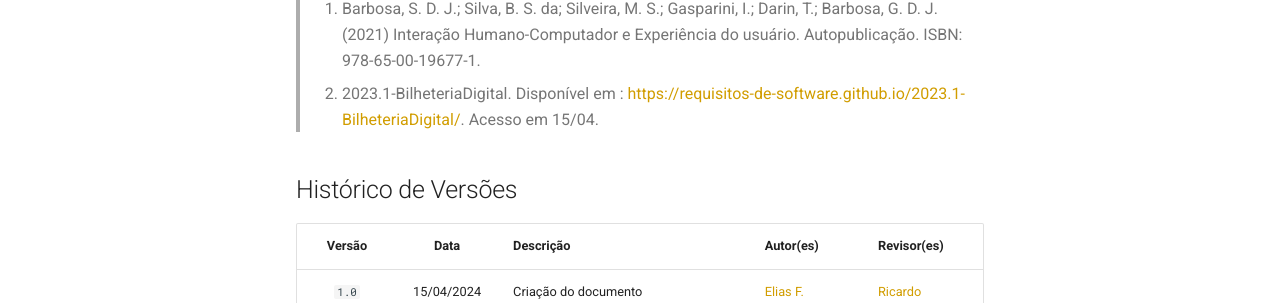
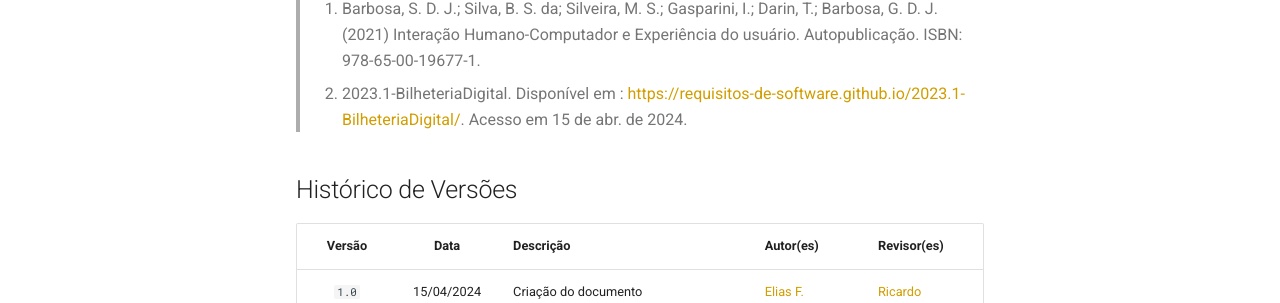
Before and after one commit to Requisitos-de-Software/2024.1-Serasa, an MkDocs documentation site: the page built from docs/elicitacao/perfil_de_usuario/perfil_de_usuario.md, in a window 1280 px wide and 900 px high, scrolled down 8091 px. Shown: the part 414-717 px from the top of the window. Built offline with MkDocs 1.6.1 and Material for MkDocs 9.7.7, drawn with Linux system fonts in a browser that asks for light colours; comment, search, counter and statistics services are not loaded.

Commit message:
Update perfil_de_usuario.md

```diff
--- a/docs/elicitacao/perfil_de_usuario/perfil_de_usuario.md
+++ b/docs/elicitacao/perfil_de_usuario/perfil_de_usuario.md
@@ -214,7 +214,7 @@ Com base nos gráficos analisados acima descobrimos as principais característic
 ## Bibliografia
 
 > 1. Barbosa, S. D. J.; Silva, B. S. da; Silveira, M. S.; Gasparini, I.; Darin, T.; Barbosa, G. D. J. (2021) Interação Humano-Computador e Experiência do usuário. Autopublicação. ISBN: 978-65-00-19677-1.
-> 2. 2023.1-BilheteriaDigital. Disponível em :  <https://requisitos-de-software.github.io/2023.1-BilheteriaDigital/>. Acesso em 15/04.
+> 2. 2023.1-BilheteriaDigital. Disponível em :  <https://requisitos-de-software.github.io/2023.1-BilheteriaDigital/>. Acesso em 15 de abr. de 2024.
 
 ## Histórico de Versões
 
```
